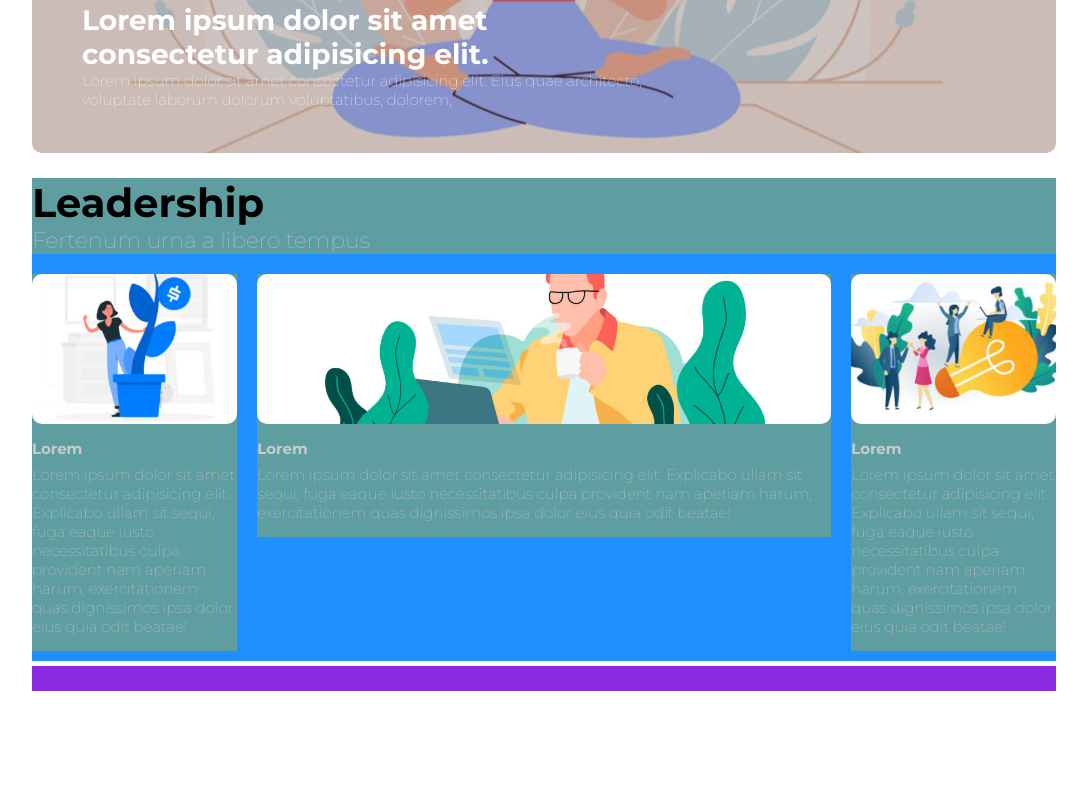
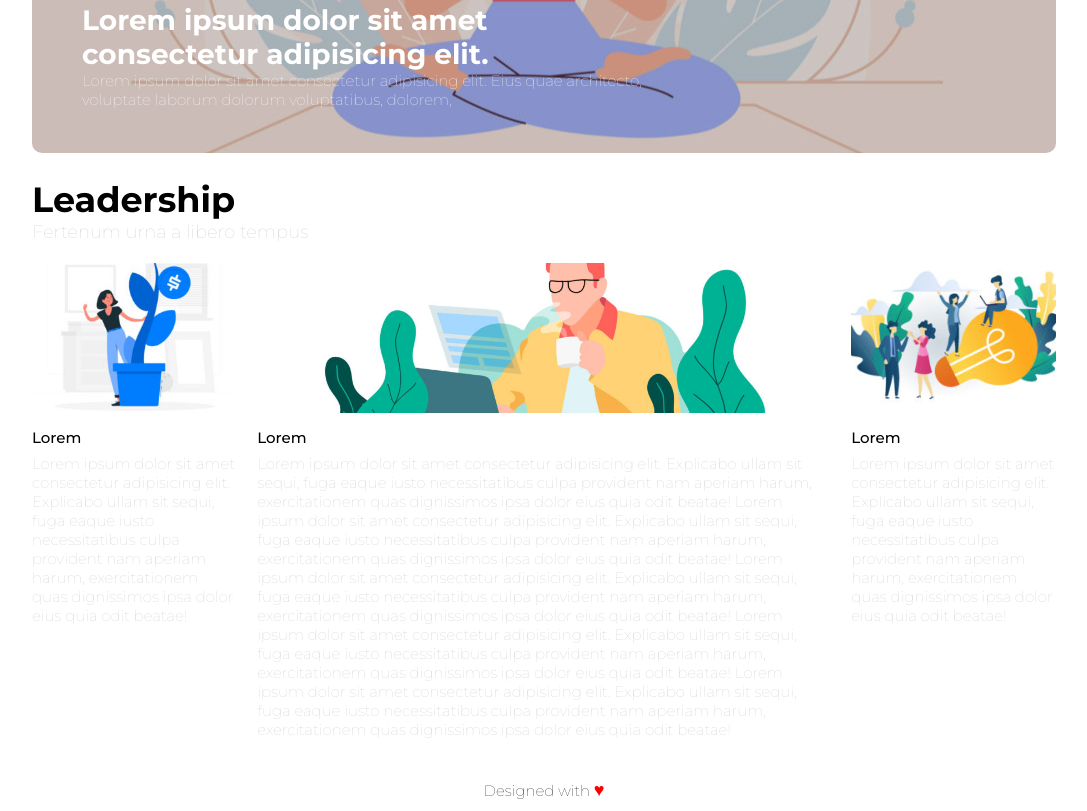
Before and after one commit to cenny1988/htmlcss-wp, a plain HTML site: page index.html in a window 1280 px wide. Shown: the part 500-1311 px from the top of the page, without its empty margins (96-1183 px from the left). Before the commit the page ends 1201 px from the top, so only its background shows below. Drawn offline with Linux system fonts and the light colour scheme.

Commit message:
completato footer e sistemato codice rindondante

```diff
--- a/css/style.css
+++ b/css/style.css
@@ -81,23 +81,16 @@ body{
 
 /* main */
 .section-main{
-    margin-bottom: 5px;
-    /* impo debug */
-    padding-bottom: 10px;
-    background-color: dodgerblue;
-    /* height: 250px; */
+    margin-bottom: 25px;
 }
 
 .main-top{
     margin-bottom: 20px;
-    font-size: 22px;
-    /* font-weight: 300; */
-    /* impo debug */
-    background-color: cadetblue;
+    font-size: 18px;
 }
 .main-top h1{
     font-weight: 600;
-    font-size: 40px;
+    font-size: 35px;
     color: #000;
 }
 
@@ -105,11 +98,8 @@ body{
 .aside-box{
     float: left;
     width: 20%;
-    /* impo debug */
-    background-color: cadetblue;
 }
-.aside-top-img{
-    /* background-image: url(../img/img-1.jpg); */
+.top-img{
     width: 100%;
     height: 150px;
     background-position: center;
@@ -126,35 +116,29 @@ body{
 #main-box{
     background-image: url(../img/banner-2.jpg);
 }
-/* .aside-top-img img{
-    width: 100%;
-    border-radius: 15px;
-} */
 
-.aside-bottom-conten{
+.bottom-conten{
     margin: 15px 0;
     font-weight: 100;
 }
-.aside-bottom-conten h4{
+.bottom-conten h4{
     margin-bottom: 7px;
+    color: #000;
+    font-weight: 400;
 }
-
-
 
 .main-center{
     float: left;
     width: 56%;
     margin: 0 2%;
-
-    /* impo debug */
-    background-color: cadetblue;
 }
 
 /* footer */
-.section-footer{
-    width: 100%;
-
-    /* impo debug */
-    background-color: blueviolet;
-    height: 25px;
+footer{
+color: #000;
+text-align: center;
 }
+footer span{
+    color: red;
+    font-size: 18px;
+}
--- a/index.html
+++ b/index.html
@@ -58,10 +58,9 @@
 
                 <!-- sezione sx -->
                 <aside class="aside-box">
-                    <div id="aside-sx" class="aside-top-img">
-                        <!-- <img src="img/img-1.jpg" alt="img1"> -->
+                    <div id="aside-sx" class="top-img">
                     </div>
-                    <div class="aside-bottom-conten">
+                    <div class="bottom-conten">
                         <h4>Lorem</h4>
                         Lorem ipsum dolor sit amet consectetur adipisicing elit. Explicabo ullam sit sequi, fuga eaque iusto necessitatibus culpa provident nam aperiam harum, exercitationem quas dignissimos ipsa dolor eius quia odit beatae!
                     </div>
@@ -69,25 +68,26 @@
 
                 <!-- sezione centrle -->
                 <section class="main-center">
-                    <div id="main-box" class="aside-top-img">
-                        <!-- <img src="img/img-1.jpg" alt="img1"> -->
+                    <div id="main-box" class="top-img">
                     </div>
-                    <div class="aside-bottom-conten">
+                    <div class="bottom-conten">
                         <h4>Lorem</h4>
+                        Lorem ipsum dolor sit amet consectetur adipisicing elit. Explicabo ullam sit sequi, fuga eaque iusto necessitatibus culpa provident nam aperiam harum, exercitationem quas dignissimos ipsa dolor eius quia odit beatae!
+                        Lorem ipsum dolor sit amet consectetur adipisicing elit. Explicabo ullam sit sequi, fuga eaque iusto necessitatibus culpa provident nam aperiam harum, exercitationem quas dignissimos ipsa dolor eius quia odit beatae!
+                        Lorem ipsum dolor sit amet consectetur adipisicing elit. Explicabo ullam sit sequi, fuga eaque iusto necessitatibus culpa provident nam aperiam harum, exercitationem quas dignissimos ipsa dolor eius quia odit beatae!
+                        Lorem ipsum dolor sit amet consectetur adipisicing elit. Explicabo ullam sit sequi, fuga eaque iusto necessitatibus culpa provident nam aperiam harum, exercitationem quas dignissimos ipsa dolor eius quia odit beatae!
                         Lorem ipsum dolor sit amet consectetur adipisicing elit. Explicabo ullam sit sequi, fuga eaque iusto necessitatibus culpa provident nam aperiam harum, exercitationem quas dignissimos ipsa dolor eius quia odit beatae!
                     </div>
                 </section>
 
                 <!-- sezione dx -->
                 <aside class="aside-box">
-                    <div id="aside-dx" class="aside-top-img">
-                        <!-- <img src="img/img-1.jpg" alt="img1"> -->
+                    <div id="aside-dx" class="top-img">
                     </div>
-                    <div class="aside-bottom-conten">
+                    <div class="bottom-conten">
                         <h4>Lorem</h4>
                         Lorem ipsum dolor sit amet consectetur adipisicing elit. Explicabo ullam sit sequi, fuga eaque iusto necessitatibus culpa provident nam aperiam harum, exercitationem quas dignissimos ipsa dolor eius quia odit beatae!
                     </div>
-
                 </aside>
 
             </div>
@@ -95,8 +95,8 @@
         </main>
 
         <!-- footer -->
-        <footer class="section-footer">
-
+        <footer>
+            Designed with <span> &hearts; </span>
         </footer>
     </div>
 
```
